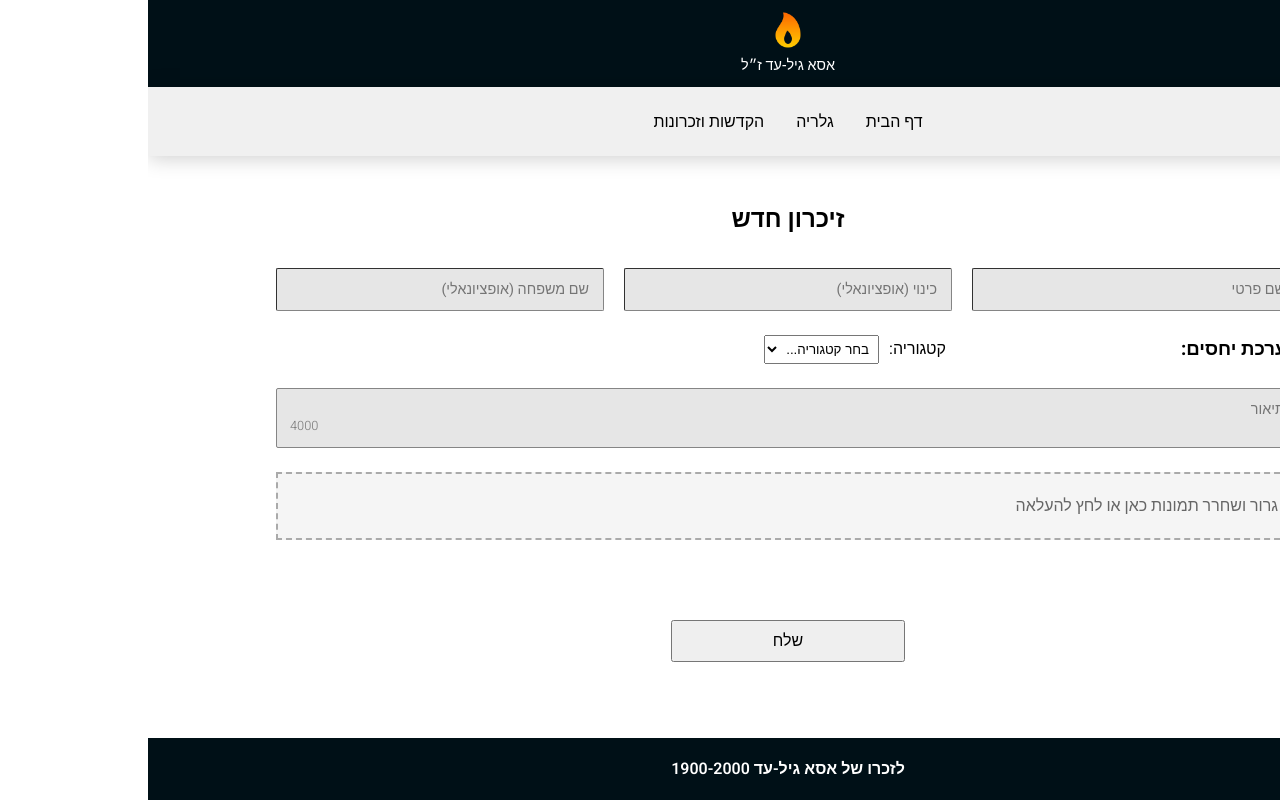
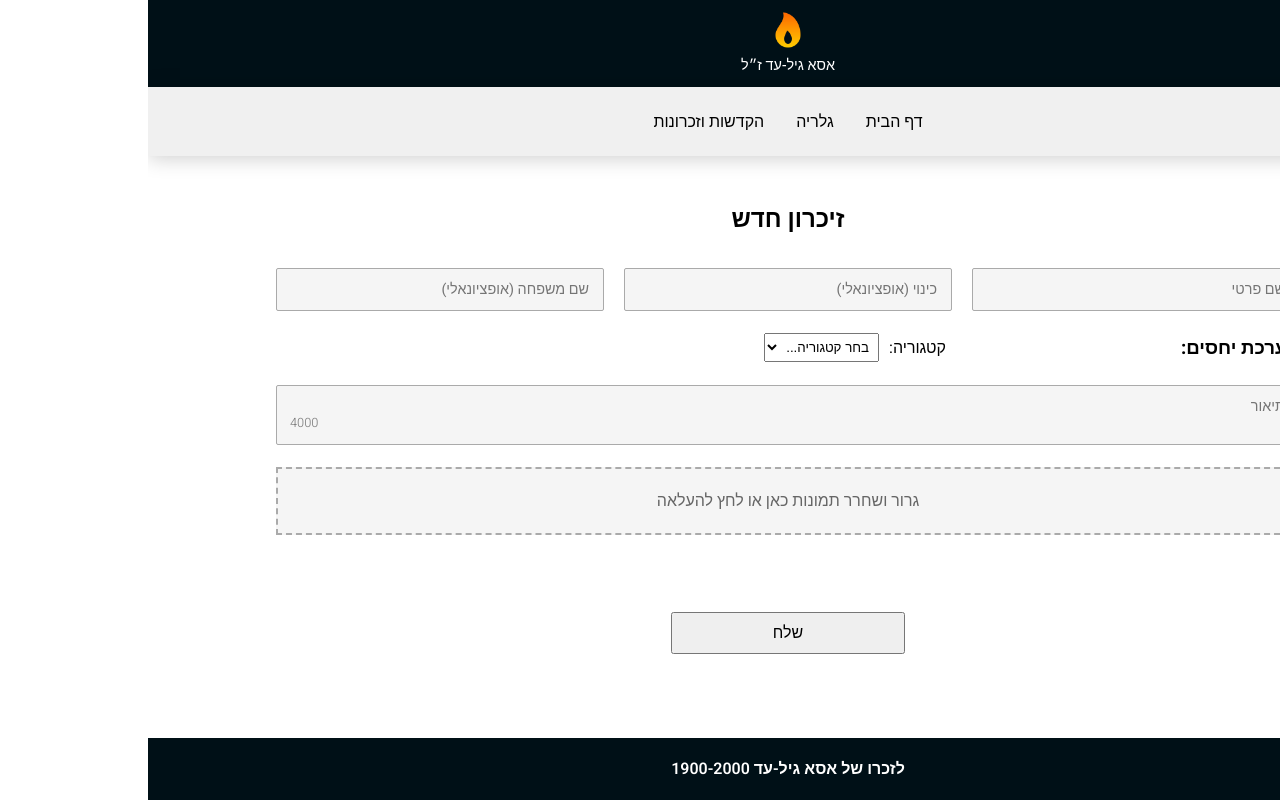
Before and after one commit to Idan-sh/Asa-Memorial, a React (Vite) app in the folder frontend/: page /add-memory in a window 1280 px wide. Built offline with nearby package versions, Linux system fonts and the light colour scheme; a web font is replaced by a local one.

Commit message:
Adjusted styling of add memory form.

```diff
--- a/frontend/src/assets/styles/cmps/content/memories-content/_AddMemoryForm.scss
+++ b/frontend/src/assets/styles/cmps/content/memories-content/_AddMemoryForm.scss
@@ -11,7 +11,7 @@
     display: flex;
     flex-direction: column;
     flex-grow: 1;
-    gap: 1.5rem;
+    gap: 1.4rem;
     width: 100%;
 
     input,
@@ -19,14 +19,13 @@
       font-family: $mainFont;
       font-size: 0.9 * $mainFontSize;
       color: $mainFontColor;
-      background-color: darken($mainBgColor, 10);
+      background-color: darken($mainBgColor, 4);
       border-radius: 2px;
       padding-inline: 14px;
       padding-block: 10px;
       margin: 0;
       width: 100%;
-      border-color: rgb(133, 133, 133);
-      border-width: 1px;
+      border: 1px solid #aaa;
       box-sizing: border-box;
     }
 
@@ -110,6 +109,7 @@
       text-align: center;
       cursor: pointer;
       transition: background-color 0.3s ease;
+      justify-content: center;
 
       &.dragging {
         background-color: darken($mainBgColor, 8);
@@ -124,7 +124,6 @@
     .uploaded-images-preview {
       display: flex;
       gap: 10px;
-      justify-content: center;
       flex-wrap: wrap;
 
       .image-preview {
```
